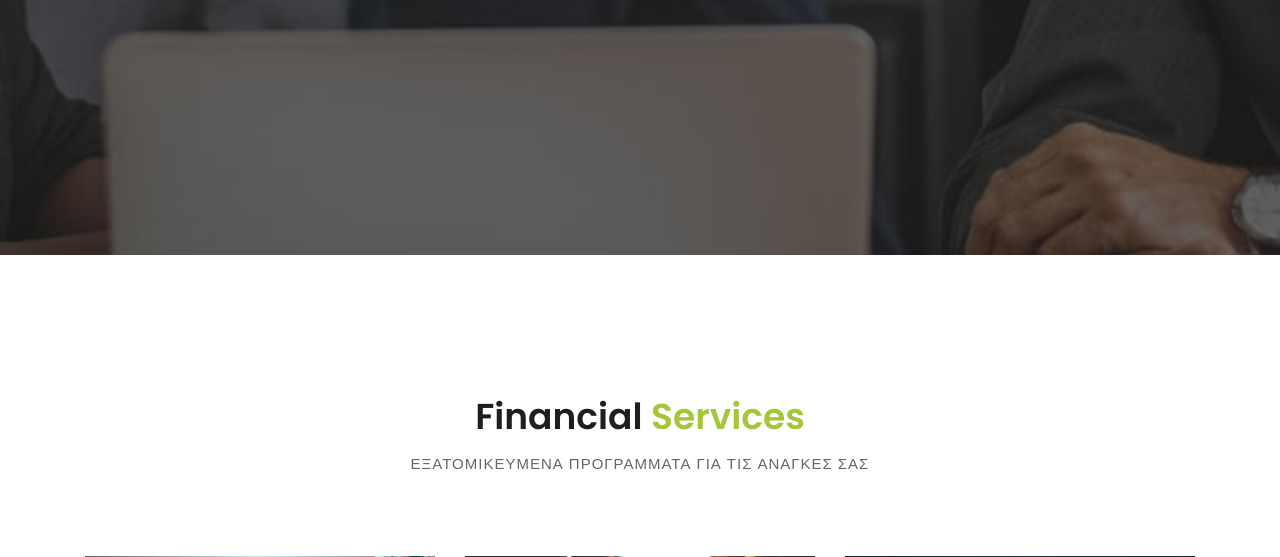
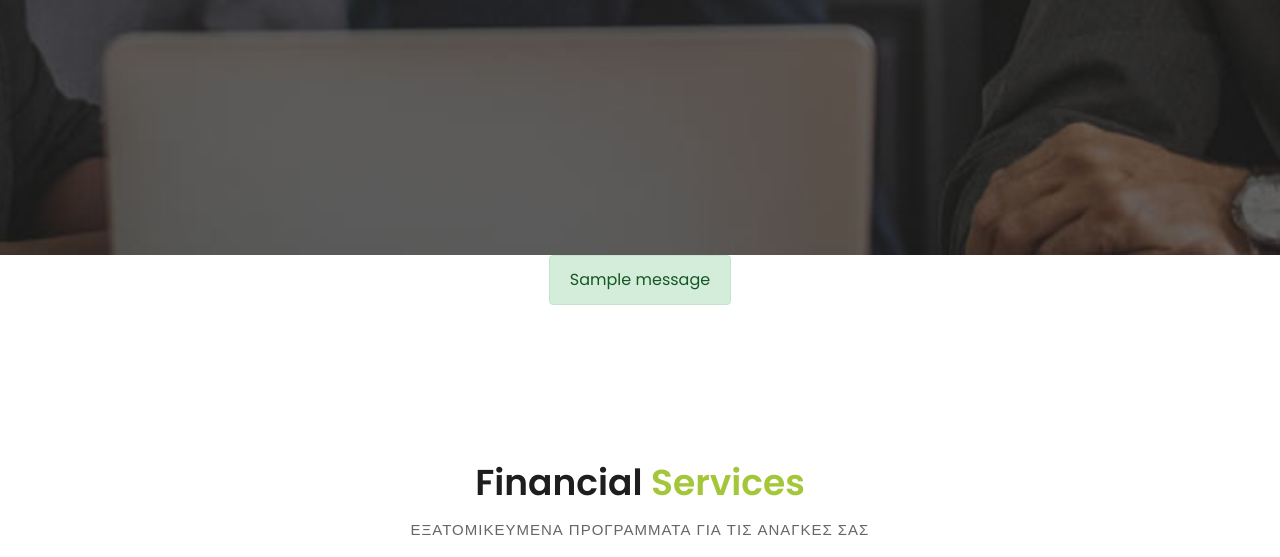
Before and after one commit to dtzia/investment_advisor_webpage1, a Flask app: template templates/form.html in a window 1280 px wide. Shown: the part 1371-1928 px from the top of the page. Run offline with Flask 3, Linux system fonts and the light colour scheme; the template is opened without the code that fills it: values that come from a table or form of the project are taken from there, others are empty; one stand-in notice (Sample message) is shown; some libraries are stand-ins or nearby versions.

Commit message:
success message for question_form

```diff
--- a/main.py
+++ b/main.py
@@ -56,7 +56,7 @@ class Submission(db.Model):
 with app.app_context():
     db.create_all()
 
-app.config['SECRET_KEY'] = os.environ.get('SECRET_KEY')
+app.config['SECRET_KEY'] = os.environ.get('SECRET_KEY', 'mysecretkey')
 
 
 class ContactForm(FlaskForm):
@@ -106,8 +106,7 @@ def home():
         new_submission = Submission(fullname=name, email=email, phone=phone, question1=questions[0], question2=questions[1], question3=questions[2], question4=questions[3], question5=questions[4], question6=questions[5], question7=questions[6])
         db.session.add(new_submission)
         db.session.commit()
-        # submit_question = True
-        # flash('Thank you for your submission! We will contact you with your investment plan as soon as possible', 'success')
+        flash('Thank you for your submission! We will contact you with your investment plan as soon as possible', category='question_success')
 
         return redirect(url_for('home', _anchor='question-section'))
     if contact_form.validate_on_submit():
@@ -118,12 +117,11 @@ def home():
         new_message = Message(fullname=fullname, email=email, phone=phone, message=message)
         db.session.add(new_message)
         db.session.commit()
-        # submit_contact = True
-        flash('Thank you for your message! We will contact you as soon as possible', 'success')
+        flash('Thank you for your message! We will contact you as soon as possible', category='contact_success')
 
         return redirect(url_for('home', _anchor='contact-section'))
 
-    return render_template('form.html', form=contact_form, question_form=question_form, submit_question=submit_question, submit_contact=submit_contact)
+    return render_template('form.html', form=contact_form, question_form=question_form)
 
 
 if __name__ == "__main__":
--- a/static/css/templatemo-finance-business.css
+++ b/static/css/templatemo-finance-business.css
@@ -972,7 +972,13 @@ ul.slick-dots {
     max-width: 120px;
   }
 }
-
+.flash-messages {
+  display: flex;
+  justify-content: center;
+  align-items: center;
+  flex-direction: column;
+  height: 100%; /* Ensure the container takes full height */
+}
 /* Mobile Devices */
 @media (max-width: 768px) {
   /* Hide the sub-header on smaller devices */
--- a/templates/form.html
+++ b/templates/form.html
@@ -105,7 +105,17 @@
   </div>
 </div>
     <!-- Banner Ends Here -->
-
+{% with messages = get_flashed_messages(category_filter=["question_success"]) %}
+        {% if messages %}
+            <div class="flash-messages">
+                {% for message in messages %}
+                    <div class="flash-message alert alert-success" role="alert">
+                        {{ message }}
+                    </div>
+                {% endfor %}
+            </div>
+        {% endif %}
+    {% endwith %}
     <div class="services">
       <div class="container">
         <div class="row">
@@ -233,11 +243,11 @@
           </div>
           <div id="contact-section">
           <div class="col-md-12">
-            {% with messages = get_flashed_messages(with_categories=true) %}
+            {% with messages = get_flashed_messages(category_filter=["contact_success"]) %}
         {% if messages %}
             <div class="flash-messages">
-                {% for category, message in messages %}
-                    <div class="flash-message alert alert-{{ category }}" role="alert">
+                {% for message in messages %}
+                    <div class="flash-message alert alert-success" role="alert">
                         {{ message }}
                     </div>
                 {% endfor %}
```
Also changed, not shown: instance/data.db.
